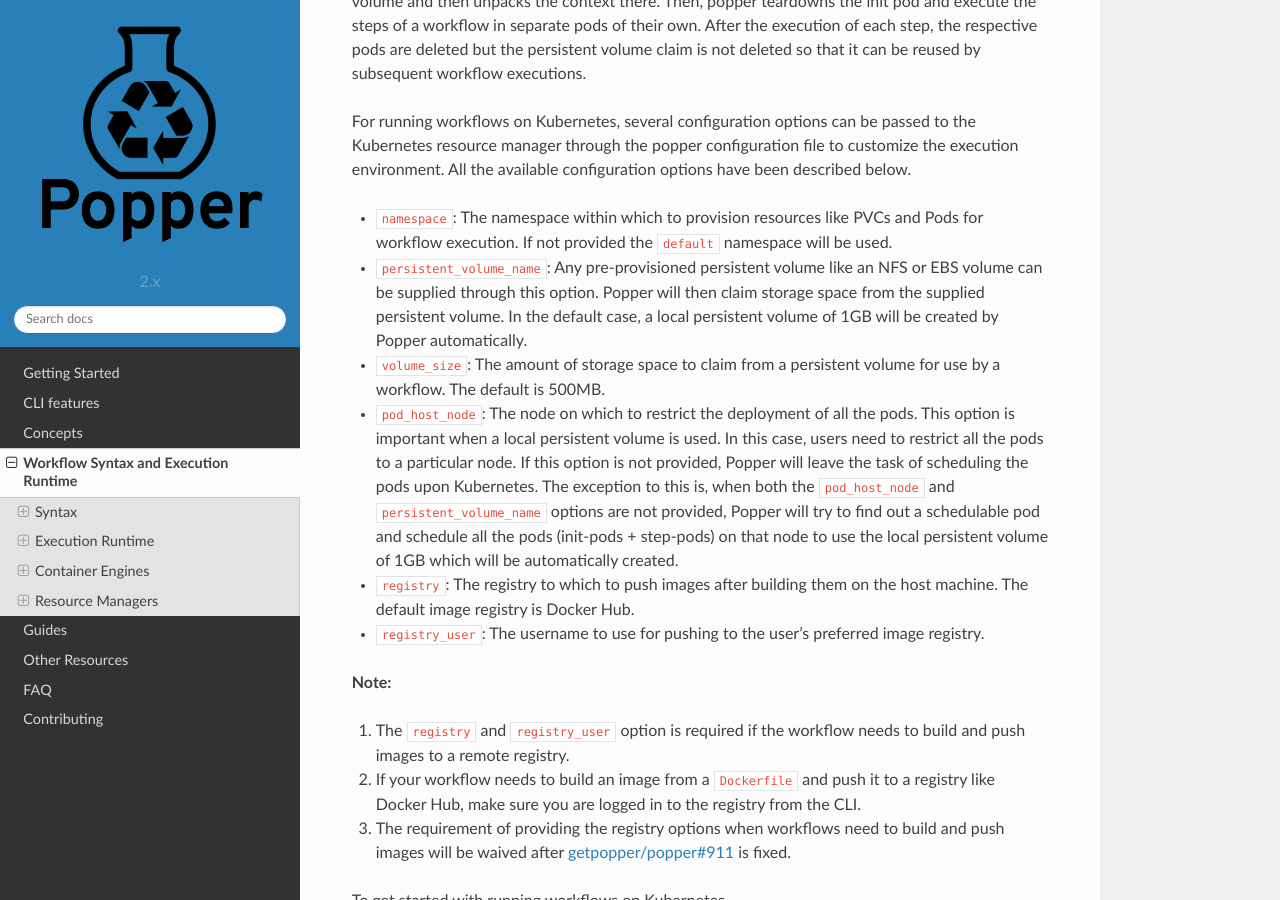
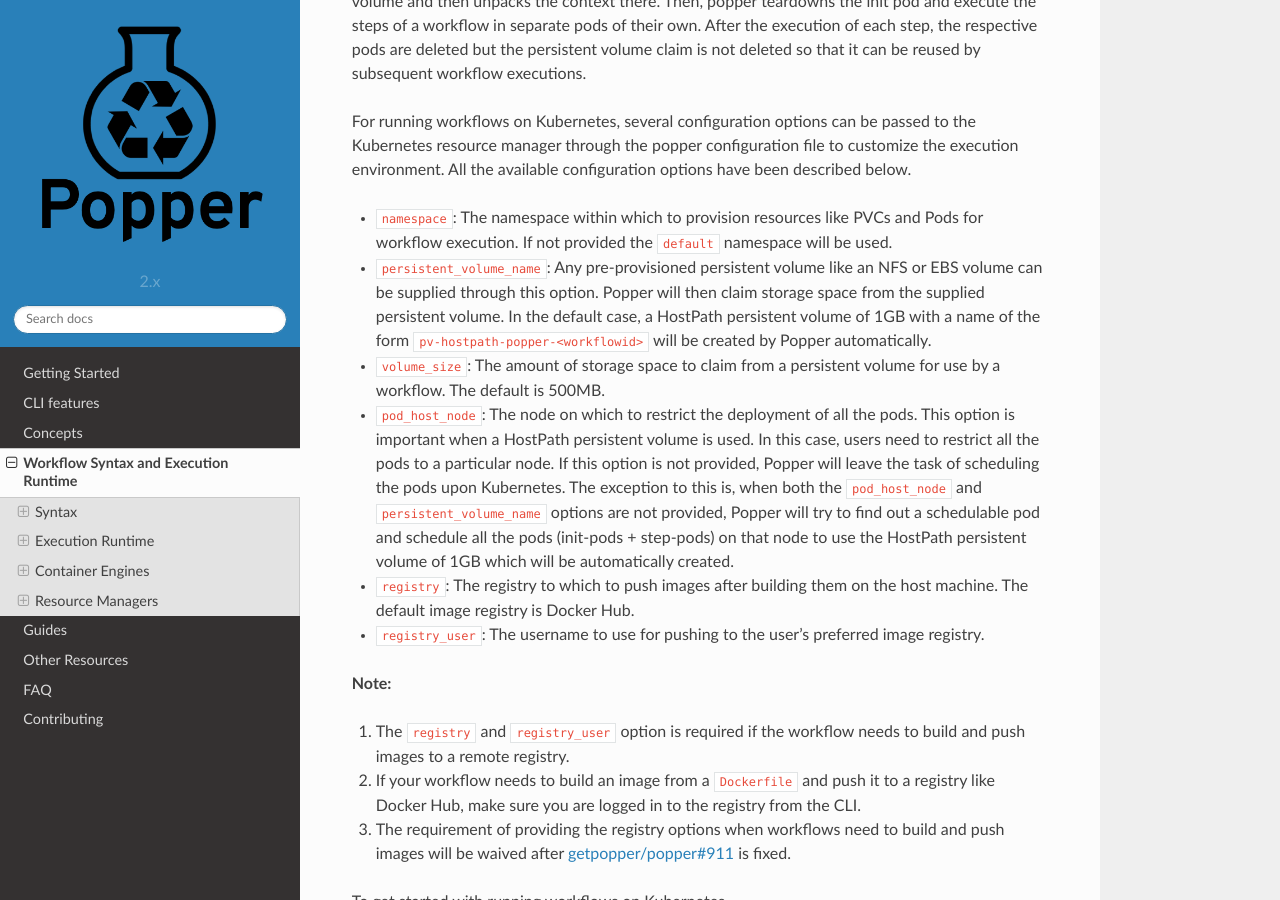
Before and after one commit to getpopper/popper, a Sphinx documentation site: the page built from docs/sections/cn_workflows.md, in a window 1280 px wide and 900 px high, scrolled down 9474 px. Built offline with Sphinx 7.4.7 and the Read the Docs theme 2.0.0, drawn with Linux system fonts in a browser that asks for light colours.

Commit message:
add the nameing convention for the automatically created volume

```diff
--- a/docs/sections/cn_workflows.md
+++ b/docs/sections/cn_workflows.md
@@ -430,15 +430,15 @@ All the available configuration options have been described below.
 
 * `namespace`: The namespace within which to provision resources like PVCs and Pods for workflow execution. If not provided the `default` namespace will be used.
 
-* `persistent_volume_name`: Any pre-provisioned persistent volume like an NFS or EBS volume can be supplied through this option. Popper will then claim storage space from the supplied persistent volume. In the default case, a local persistent volume of 1GB will be created by Popper automatically.
+* `persistent_volume_name`: Any pre-provisioned persistent volume like an NFS or EBS volume can be supplied through this option. Popper will then claim storage space from the supplied persistent volume. In the default case, a HostPath persistent volume of 1GB with a name of the form `pv-hostpath-popper-<workflowid>` will be created by Popper automatically.
 
 * `volume_size`: The amount of storage space to claim from a persistent volume for use by a workflow. The default is 500MB.
 
 * `pod_host_node`: The node on which to restrict the deployment of all the pods.
-This option is important when a local persistent volume is used.
+This option is important when a HostPath persistent volume is used.
 In this case, users need to restrict all the pods to a particular node.
 If this option is not provided, Popper will leave the task of scheduling the pods upon Kubernetes.
-The exception to this is, when both the `pod_host_node` and `persistent_volume_name` options are not provided, Popper will try to find out a schedulable pod and schedule all the pods (init-pods + step-pods) on that node to use the local persistent volume of 1GB which will be automatically created.
+The exception to this is, when both the `pod_host_node` and `persistent_volume_name` options are not provided, Popper will try to find out a schedulable pod and schedule all the pods (init-pods + step-pods) on that node to use the HostPath persistent volume of 1GB which will be automatically created.
 
 * `registry`: The registry to which to push images after building them on the host machine. The default image registry is Docker Hub.
 
```
